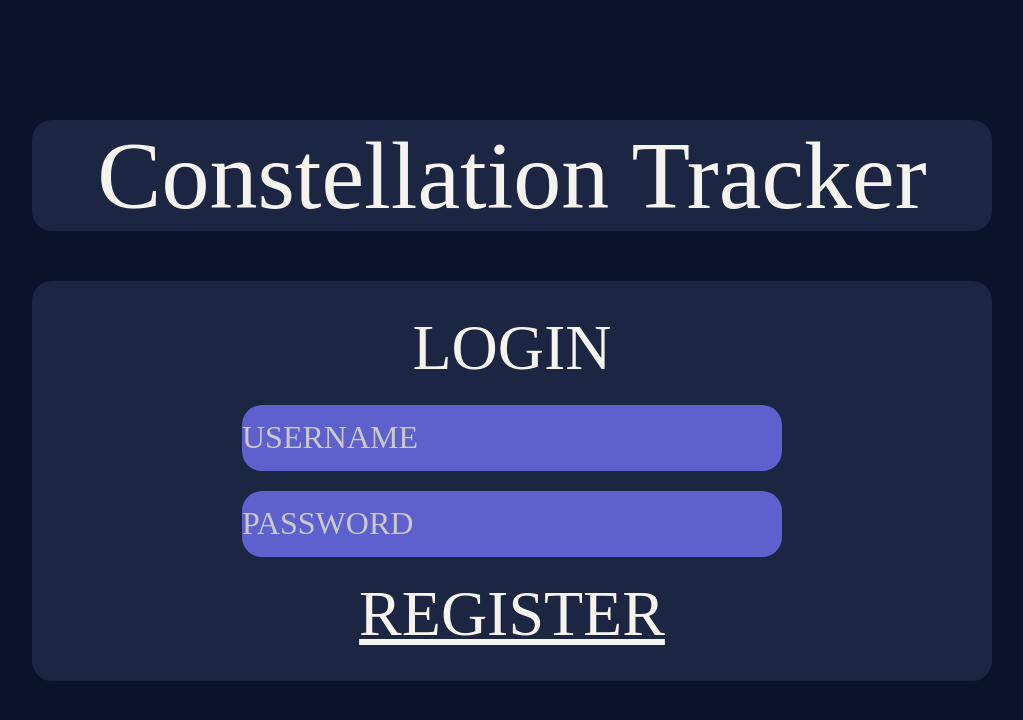
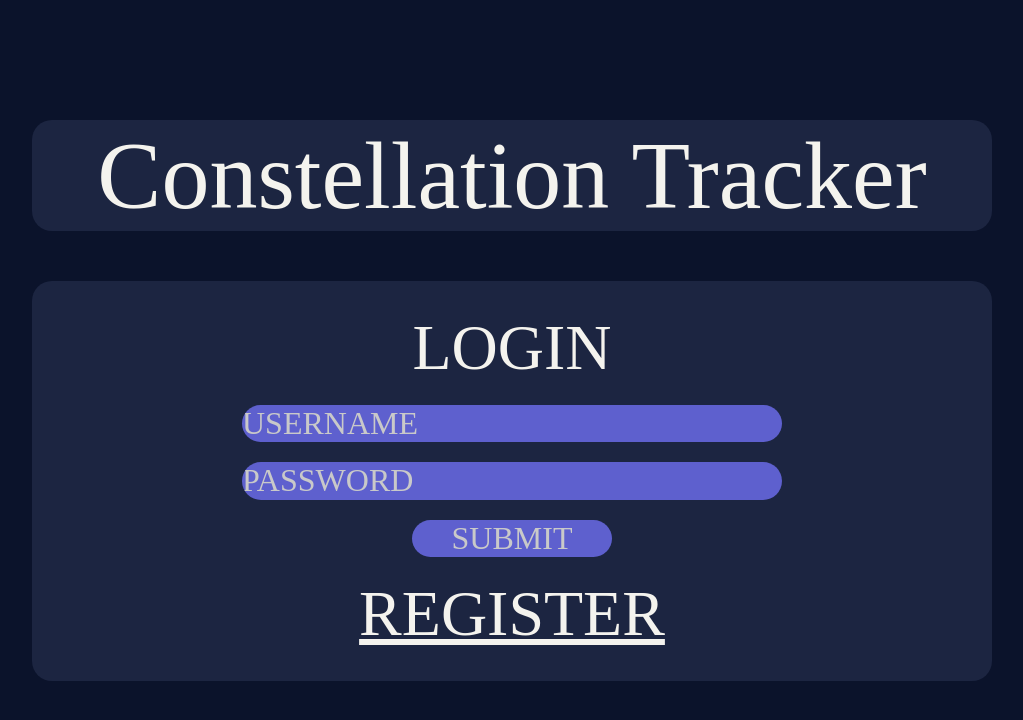
Before and after one commit to Zubanx/Constellation-Tracker, a React (Vite) app in the folder frontend/: page / in a window 1280 px wide. Shown: the top 720 px of the page, without its empty margins (128-1151 px from the left). Built offline with nearby package versions, Linux system fonts and the light colour scheme.

Commit message:
add submit button

```diff
--- a/frontend/src/components/Login.tsx
+++ b/frontend/src/components/Login.tsx
@@ -4,6 +4,7 @@ function Login() {
             <h2 className="primary-text">LOGIN</h2>
             <input type="text" id="login-name" className="secondary-text accent" placeholder="USERNAME"/>
             <input type="password" id="login-password" className="secondary-text accent" placeholder="PASSWORD"/>
+            <button id="login-button" className="secondary-text accent">SUBMIT</button>
             <a href="" className="primary-text">REGISTER</a>
         </div>
     );
--- a/frontend/src/styles/login-style.css
+++ b/frontend/src/styles/login-style.css
@@ -33,3 +33,10 @@ body {
     text-align: center;
     margin-bottom: 50px;
 }
+
+#login-button {
+    font-size: 2rem;
+    border: none;
+    height: 40px;
+    width: 200px;
+}
--- a/frontend/src/styles/style.css
+++ b/frontend/src/styles/style.css
@@ -33,3 +33,12 @@ body {
     background-color: #5E60CE;
     border-radius: 20px;
 }
+
+button {
+    cursor: pointer;
+}
+
+button:active {
+    background-color: #48499b;
+    translate: 0 5px;
+}
```
